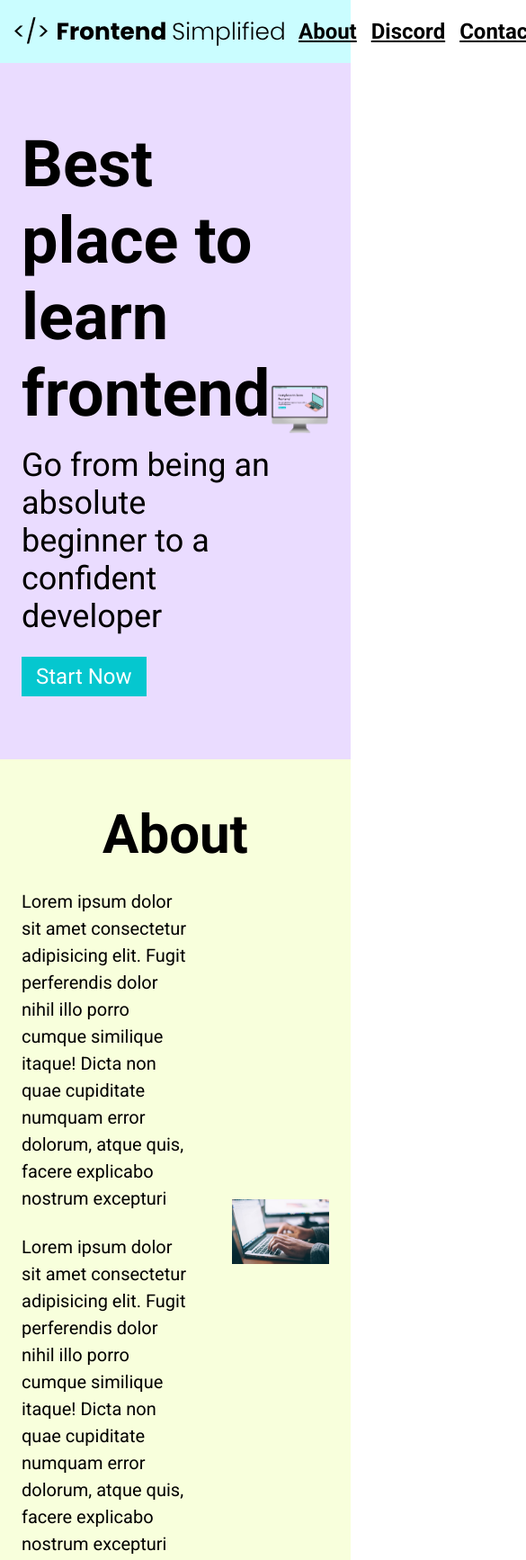
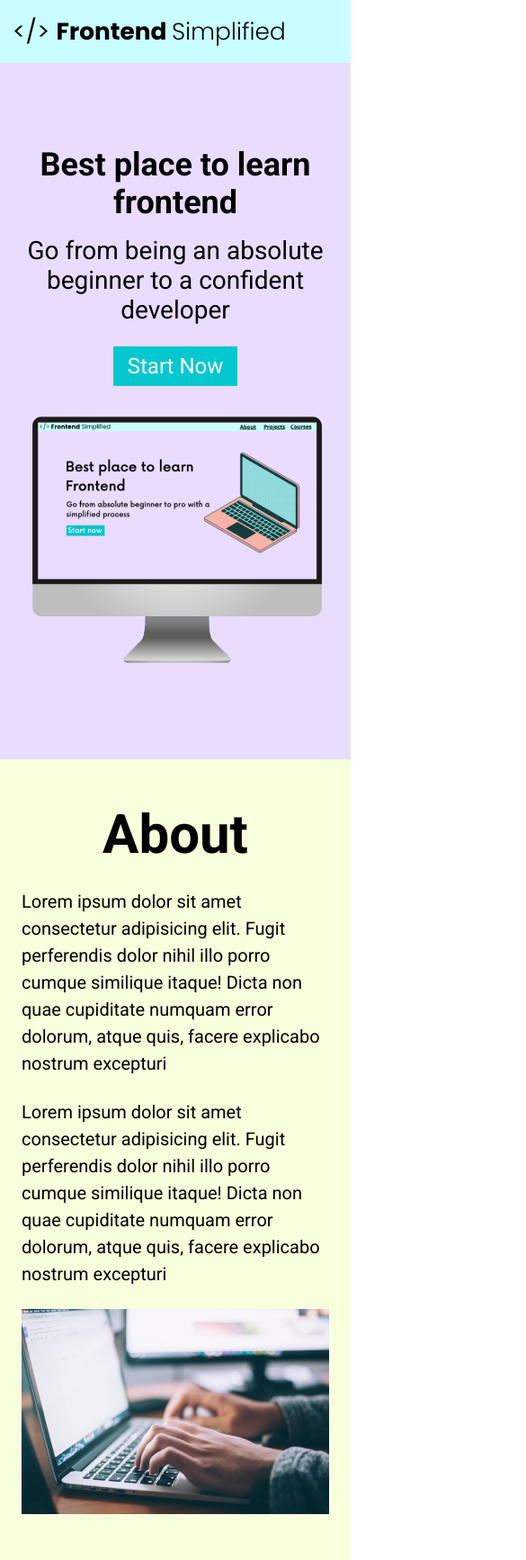
Before and after one commit to jenestjv-coder/WebsiteTutorial1, a plain HTML site: page INDEX.HTML in a window 390 px wide. Shown: the top 1734 px of the page at 90% size, 585 px wide, since content can reach past the window. Drawn offline with Linux system fonts and the light colour scheme.

Commit message:
add responsive

```diff
--- a/INDEX.HTML
+++ b/INDEX.HTML
@@ -18,10 +18,10 @@
     </nav>
     <header>
       <div class="row">
-        <div>
+        <div class="home__description">
             <h1> Best place to learn frontend</h1>
             <p class="subheader">Go from being an absolute beginner to a confident developer</p>
-            <button>Start Now</button>
+            <button class="home__description--button">Start Now</button>
         </div>
         <figure>
             <img src="./assets/laptop.png" alt="home page image">
--- a/style.css
+++ b/style.css
@@ -145,6 +145,7 @@ form {
     display: flex;
     flex-direction: column;
     margin: 0 auto;
+    padding: 0 24px;
 }
 
 input, textarea {
@@ -177,3 +178,68 @@ footer {
 .footer__link {
     padding: 0 16px;
 }
+
+/* SMALL PHONES, TABLETS, LARGE SMARTPHONES */
+@media (max-width: 768px) {
+  .row {
+    flex-direction: column;
+  }
+
+  .home__description {
+    margin-bottom: 24px;
+    display: flex;
+    flex-direction: column;
+    align-items: center;
+  }
+
+  .home__description--button {
+    max-width: 240px;
+  }
+
+  h1 {
+    text-align: center;
+    font-size: 36px;
+  }
+
+  .subheader {
+    text-align: center;
+    font-size: 28px;
+  }
+
+  ul {
+    display: none;
+  }
+
+  .section__description {
+    flex-direction: column;
+  }
+
+  .section__description--wrapper {
+    width: 100%;
+  }
+
+  .about__img--wrapper {
+    width: 100%;
+  }
+
+  #discord .section__description {
+    flex-direction: column-reverse;
+  }
+
+  footer {
+    padding: 48px 24px;
+  }
+
+  .footer__logo {
+    max-width: 360px;
+  }
+
+  .footer__link {
+    padding: 0 4px;
+    font-size: 18px;
+  }
+
+  .footer__links {
+    margin-bottom: 24px;
+  }
+}
```
